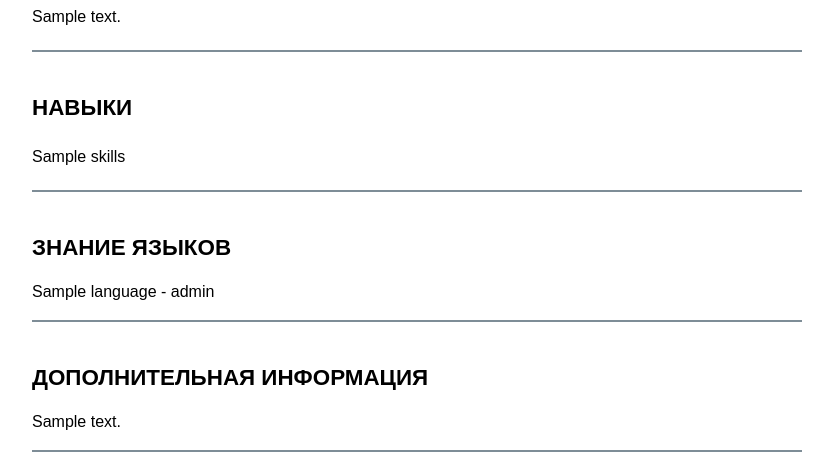
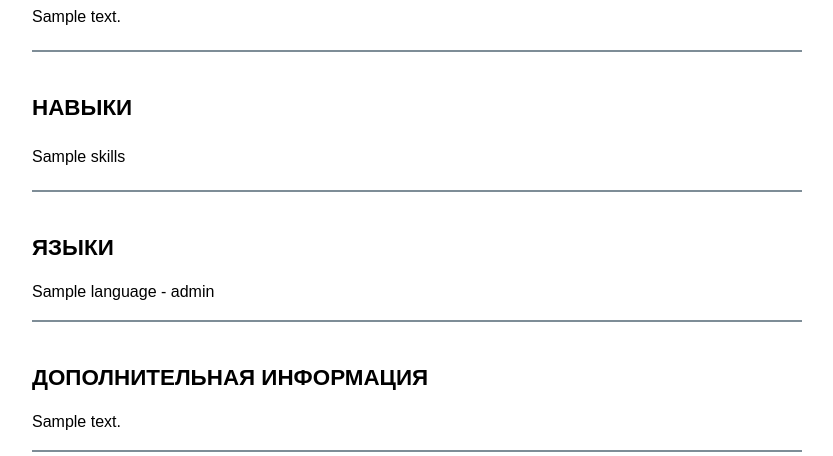
Before and after one commit to krax1337/bts-resumes, a Django app: template formuploads/templates/formuploads/resume.html in a window 1280 px wide. Shown: the part 841-1297 px from the top of the page, without its empty margins (46-879 px from the left). Run offline with Django 3.2, Linux system fonts and the light colour scheme; the template is opened without the code that fills it: most values are stand-ins (such as "Sample title", 1, 10 or a date in 2020); parts of the project's set-up code (start-up, migrations or seed data) failed here and were passed over; some libraries are stand-ins or nearby versions.

Commit message:
fix lang_2

```diff
--- a/formuploads/templates/formuploads/resume.html
+++ b/formuploads/templates/formuploads/resume.html
@@ -110,7 +110,7 @@
       {% if resume.languages %}
         <div class="section">
             <div class="section_header">
-              <span>Знание языков</span>
+              <span>Языки</span>
             </div><!--section-header-->
 
             {% for language in resume.languages %}
```
